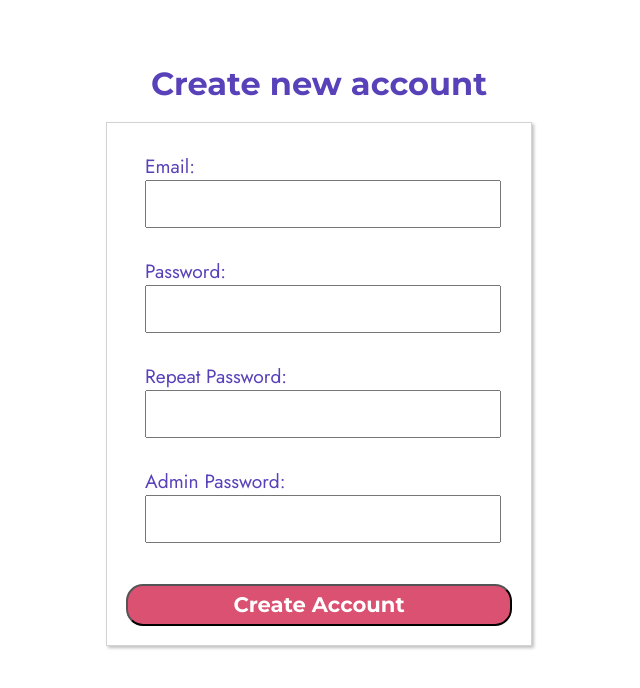
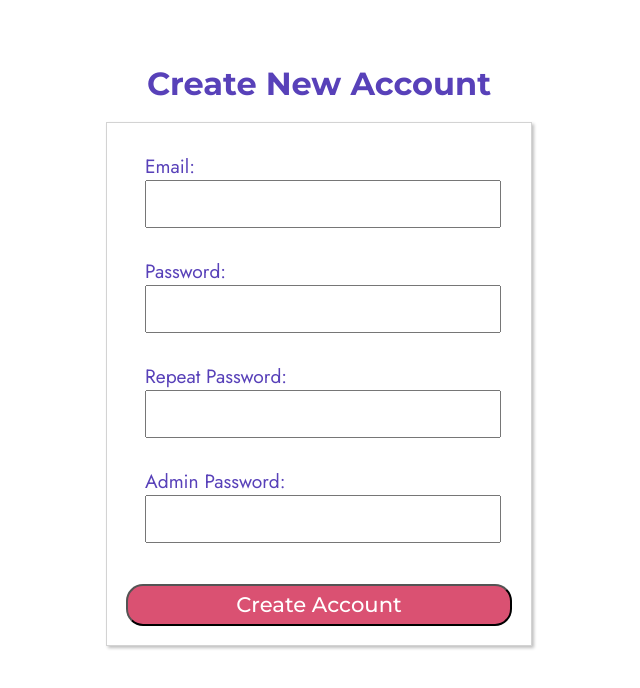
Before and after one commit to Kirera-Wainaina/the-talking-owl, a website: page frontend/html/admin-signup.html in a window 1280 px wide. Shown: the whole page, without its empty margins (321-961 px from the left). Drawn offline with Linux system fonts and the light colour scheme.

Commit message:
Change the font-weight of the submit button

```diff
--- a/frontend/css/admin-signup.css
+++ b/frontend/css/admin-signup.css
@@ -37,7 +37,7 @@ form button {
     color: white;
     font-size: 1.1em;
     height: 2em;
-    font-weight: 700;
+    font-weight: 500;
     border-radius: 17px;
     margin-top: 1em;
 }
--- a/frontend/html/admin-signup.html
+++ b/frontend/html/admin-signup.html
@@ -15,7 +15,7 @@
   </head>
 
   <body>
-    <h1>Create new account</h1>
+    <h1>Create New Account</h1>
     <form>
       <label>
         Email:
```
